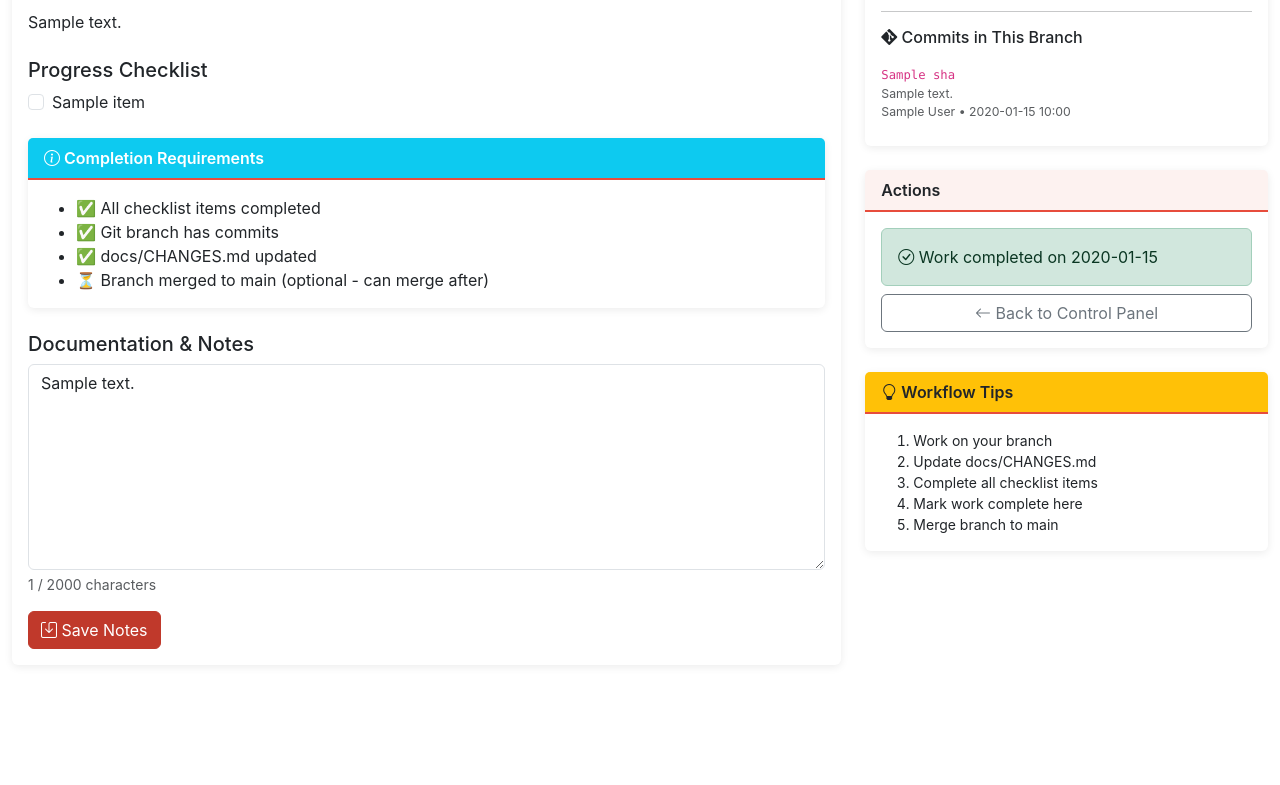
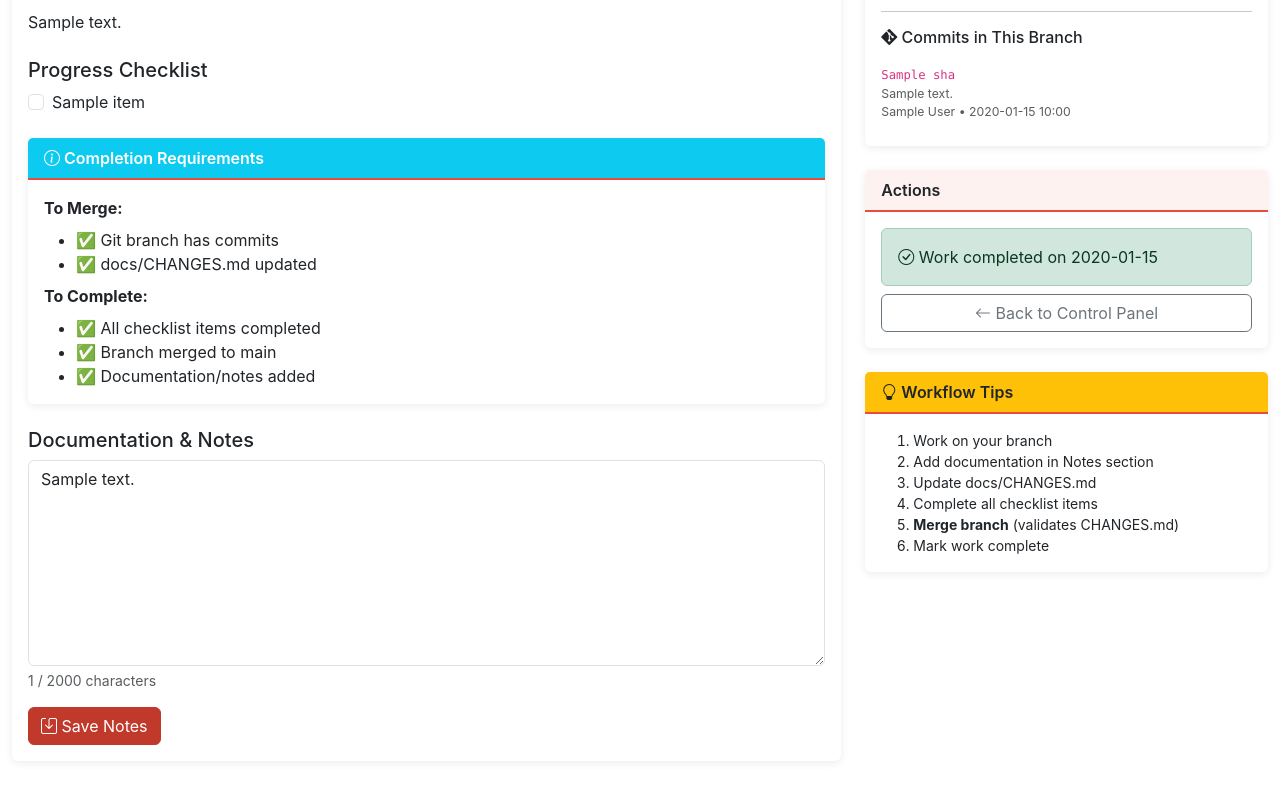
Before and after one commit to wallisga/calcifer, a FastAPI app: template calcifer-app/templates/work_item.html in a window 1280 px wide. Shown: the part 292-1077 px from the top of the page. Before the commit the page ends 941 px from the top, so only its background shows below. Run offline with FastAPI, Linux system fonts and the light colour scheme; the template is opened without the code that fills it: most values are stand-ins (such as "Sample title", 1, 10 or a date in 2020).

Commit message:
Introduce work item template changes and fix merge check conditions

```diff
--- a/calcifer-app/src/main.py
+++ b/calcifer-app/src/main.py
@@ -246,7 +246,7 @@ async def complete_work(work_id: int, db: Session = Depends(get_db)):
 
 @app.post("/work/{work_id}/merge")
 async def merge_work_branch(work_id: int, db: Session = Depends(get_db)):
-    """Merge work item branch to main."""
+    """Merge work item branch to main - with validation."""
     work_item = db.query(models.WorkItem).filter(models.WorkItem.id == work_id).first()
     if not work_item:
         raise HTTPException(status_code=404, detail="Work item not found")
@@ -266,6 +266,21 @@ async def merge_work_branch(work_id: int, db: Session = Depends(get_db)):
             status_code=303
         )
 
+    # VALIDATION: Check if CHANGES.md was updated
+    if not git_manager.check_changes_md_updated():
+        return RedirectResponse(
+            url=f"/work/{work_id}?error=Cannot merge: docs/CHANGES.md not updated in this branch",
+            status_code=303
+        )
+
+    # VALIDATION: Check if branch has commits
+    branch_commits = git_manager.get_branch_commits(work_item.git_branch)
+    if not branch_commits:
+        return RedirectResponse(
+            url=f"/work/{work_id}?error=Cannot merge: branch has no commits",
+            status_code=303
+        )
+
     # Attempt merge
     success, result = git_manager.merge_branch(work_item.git_branch)
 
@@ -276,7 +291,7 @@ async def merge_work_branch(work_id: int, db: Session = Depends(get_db)):
         db.commit()
 
         return RedirectResponse(
-            url=f"/work/{work_id}?success=Branch merged successfully",
+            url=f"/work/{work_id}?success=Branch merged successfully! You can now mark work complete.",
             status_code=303
         )
     else:
--- a/calcifer-app/templates/work_item.html
+++ b/calcifer-app/templates/work_item.html
@@ -58,16 +58,20 @@
                         <i class="bi bi-info-circle"></i> Completion Requirements
                     </div>
                     <div class="card-body">
+                        <p class="mb-2"><strong>To Merge:</strong></p>
+                        <ul class="mb-2">
+                            <li>✅ Git branch has commits</li>
+                            <li>✅ docs/CHANGES.md updated</li>
+                        </ul>
+                        <p class="mb-2"><strong>To Complete:</strong></p>
                         <ul class="mb-0">
                             <li>✅ All checklist items completed</li>
-                            <li>✅ Git branch has commits</li>
-                            <li>✅ docs/CHANGES.md updated</li>
-                            <li>⏳ Branch merged to main (optional - can merge after)</li>
+                            <li>✅ Branch merged to main</li>
+                            <li>✅ Documentation/notes added</li>
                         </ul>
                     </div>
                 </div>
 
-                {% if work.notes %}
                 <!-- Notes Section -->
                 <h5 class="mt-4">Documentation & Notes</h5>
                 <form method="post" action="/work/{{ work.id }}/notes">
@@ -82,7 +86,6 @@
                         <i class="bi bi-save"></i> Save Notes
                     </button>
                 </form>
-                {% endif %}
             </div>
         </div>
     </div>
@@ -175,10 +178,11 @@
             <div class="card-body small">
                 <ol class="mb-0">
                     <li>Work on your branch</li>
+                    <li>Add documentation in Notes section</li>
                     <li>Update docs/CHANGES.md</li>
                     <li>Complete all checklist items</li>
-                    <li>Mark work complete here</li>
-                    <li>Merge branch to main</li>
+                    <li><strong>Merge branch</strong> (validates CHANGES.md)</li>
+                    <li>Mark work complete</li>
                 </ol>
             </div>
         </div>
--- a/test.txt
+++ /dev/null
@@ -1 +0,0 @@
-# Test
```
